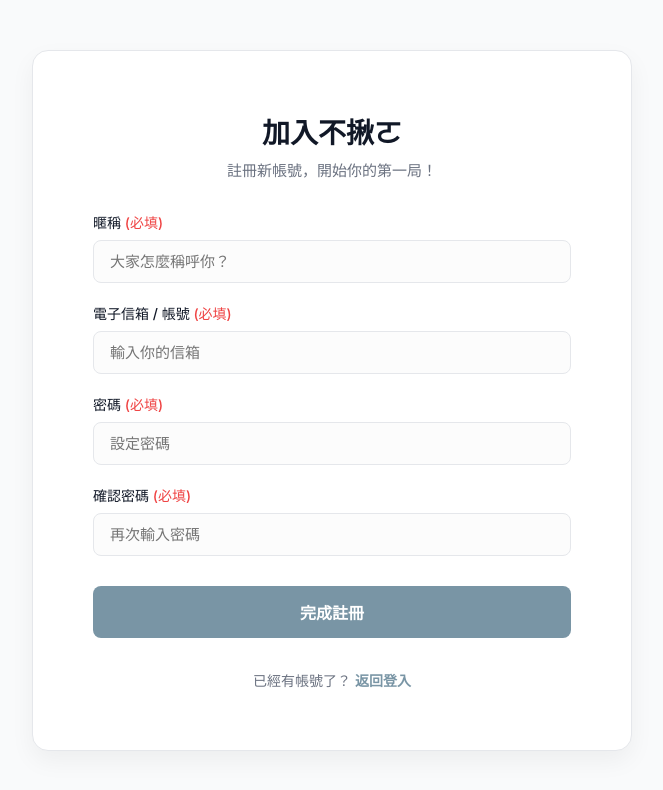
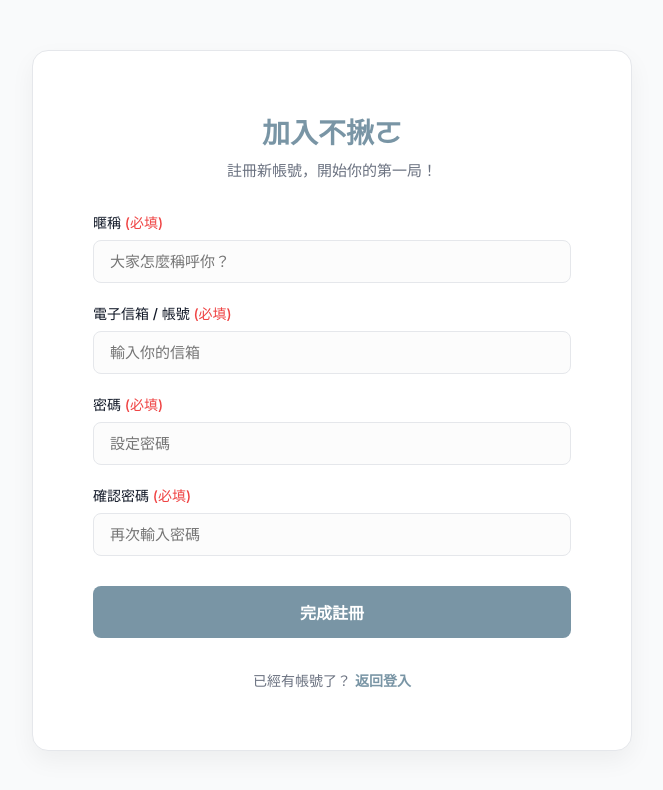
Before and after one commit to B1329041/database_web, a React (Vite) app: page /nojo/register in a window 1280 px wide. Shown: the top 790 px of the page, without its empty margins (308-971 px from the left). Built offline with nearby package versions, Linux system fonts and the light colour scheme.

Commit message:
Change register page title to Morandi blue

```diff
--- a/src/pages/Register.jsx
+++ b/src/pages/Register.jsx
@@ -24,7 +24,7 @@ function Register() {
     <div className="login-container">
       <div className="login-card">
         <div className="login-header">
-          <h1 className="login-title">加入不揪ㄛ</h1>
+          <h1 className="login-title" style={{ color: '#7995a5' }}>加入不揪ㄛ</h1>
           <p className="login-subtitle">註冊新帳號，開始你的第一局！</p>
         </div>
 
```
